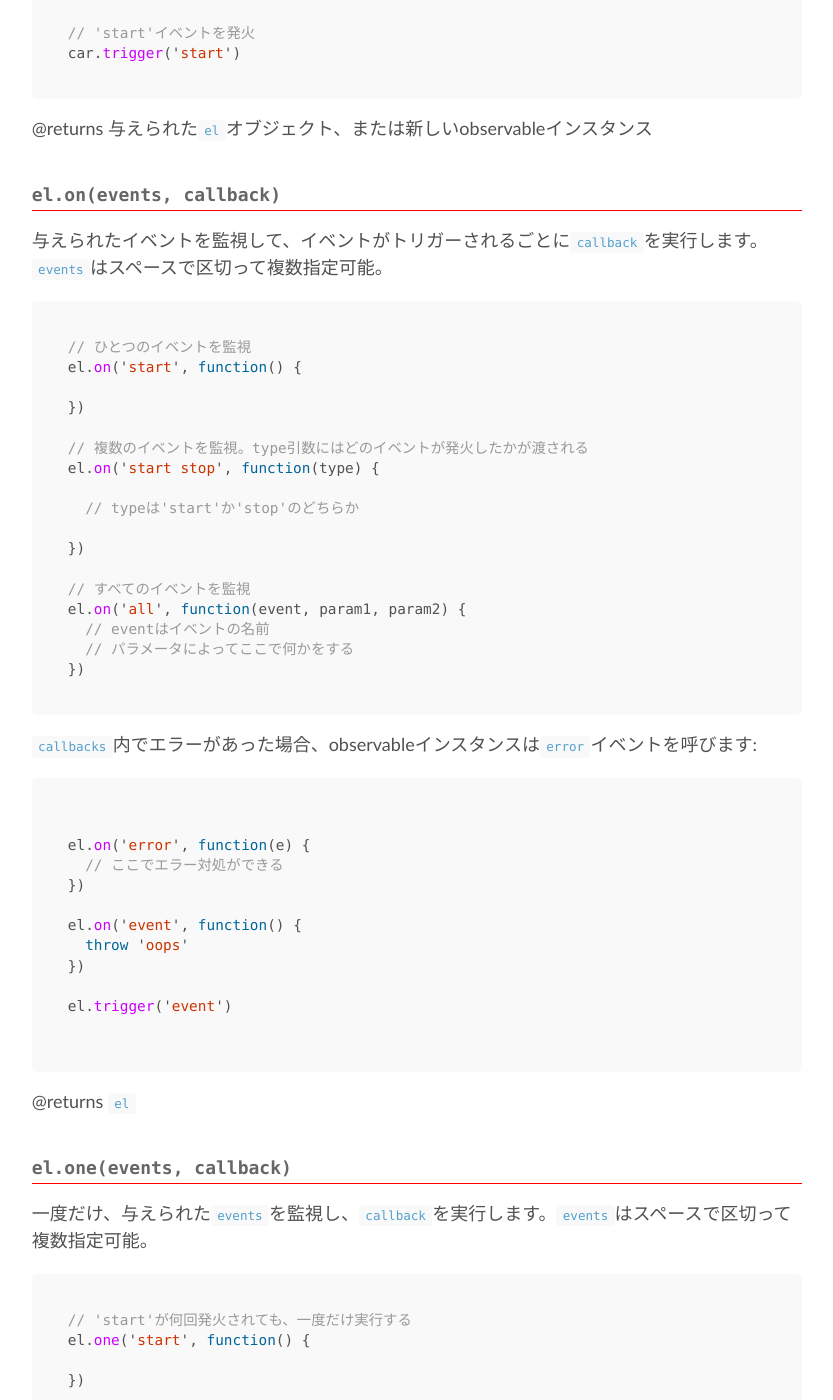
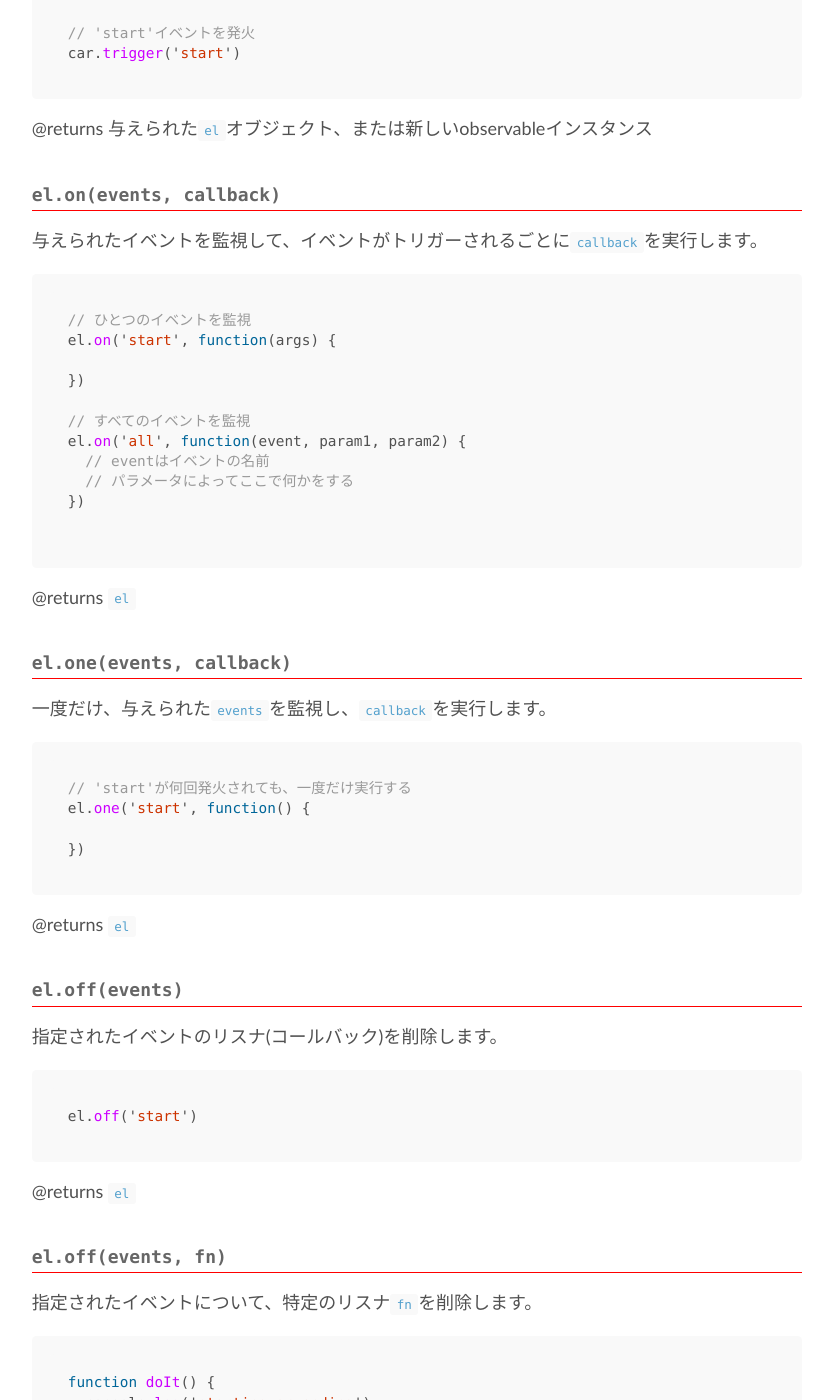
Before and after one commit to riot/riot.github.io, a Jekyll site: the page built from ja/api/observable.md, in a window 1280 px wide and 1400 px high, scrolled down 700 px. Shown: the whole window, without its empty margins (223-1056 px from the left). Built offline with Jekyll 4.4.1, drawn with Linux system fonts in a browser that asks for light colours; nearby versions of some CDN libraries; some of the changed text lies outside the part shown.

Commit message:
Updates ja/api/observable

````diff
--- a/ja/api/observable.md
+++ b/ja/api/observable.md
@@ -33,21 +33,13 @@ car.trigger('start')
 
 @returns 与えられた`el`オブジェクト、または新しいobservableインスタンス
 
-
 ### <a name="on"></a> el.on(events, callback)
 
-与えられたイベントを監視して、イベントがトリガーされるごとに`callback`を実行します。`events`はスペースで区切って複数指定可能。
+与えられたイベントを監視して、イベントがトリガーされるごとに`callback`を実行します。
 
 ``` js
 // ひとつのイベントを監視
-el.on('start', function() {
-
-})
-
-// 複数のイベントを監視。type引数にはどのイベントが発火したかが渡される
-el.on('start stop', function(type) {
-
-  // typeは'start'か'stop'のどちらか
+el.on('start', function(args) {
 
 })
 
@@ -56,21 +48,6 @@ el.on('all', function(event, param1, param2) {
   // eventはイベントの名前
   // パラメータによってここで何かをする
 })
-```
-
-`callbacks`内でエラーがあった場合、observableインスタンスは`error`イベントを呼びます:
-
-``` js
-
-el.on('error', function(e) {
-  // ここでエラー対処ができる
-})
-
-el.on('event', function() {
-  throw 'oops'
-})
-
-el.trigger('event')
 
 ```
 
@@ -78,7 +55,7 @@ el.trigger('event')
 
 ### <a name="one"></a> el.one(events, callback)
 
-一度だけ、与えられた`events`を監視し、`callback`を実行します。`events`はスペースで区切って複数指定可能。
+一度だけ、与えられた`events`を監視し、`callback`を実行します。
 
 ``` js
 // 'start'が何回発火されても、一度だけ実行する
@@ -94,7 +71,7 @@ el.one('start', function() {
 指定されたイベントのリスナ(コールバック)を削除します。
 
 ``` js
-el.off('start stop')
+el.off('start')
 ```
 
 @returns `el`
@@ -108,10 +85,10 @@ function doIt() {
   console.log('starting or ending')
 }
 
-el.on('start middle end', doIt)
+el.on('start', doIt)
 
-// startとendイベントから特定のリスナだけを削除
-el.off('start end', doIt)
+// 特定のリスナを削除
+el.off('start', doIt)
 ```
 
 @returns `el`
````
Also changed, not shown: other parts of ja/api/observable.md (+6 -1 lines).
